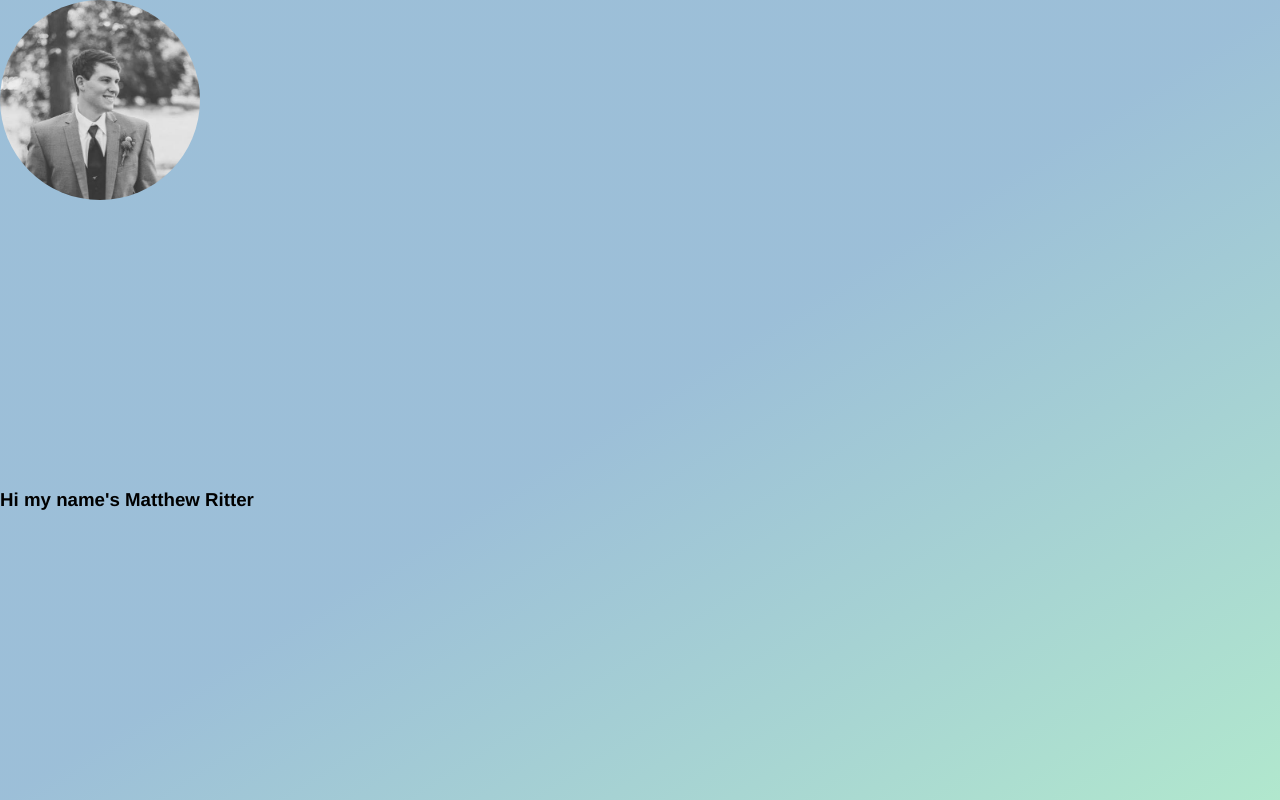
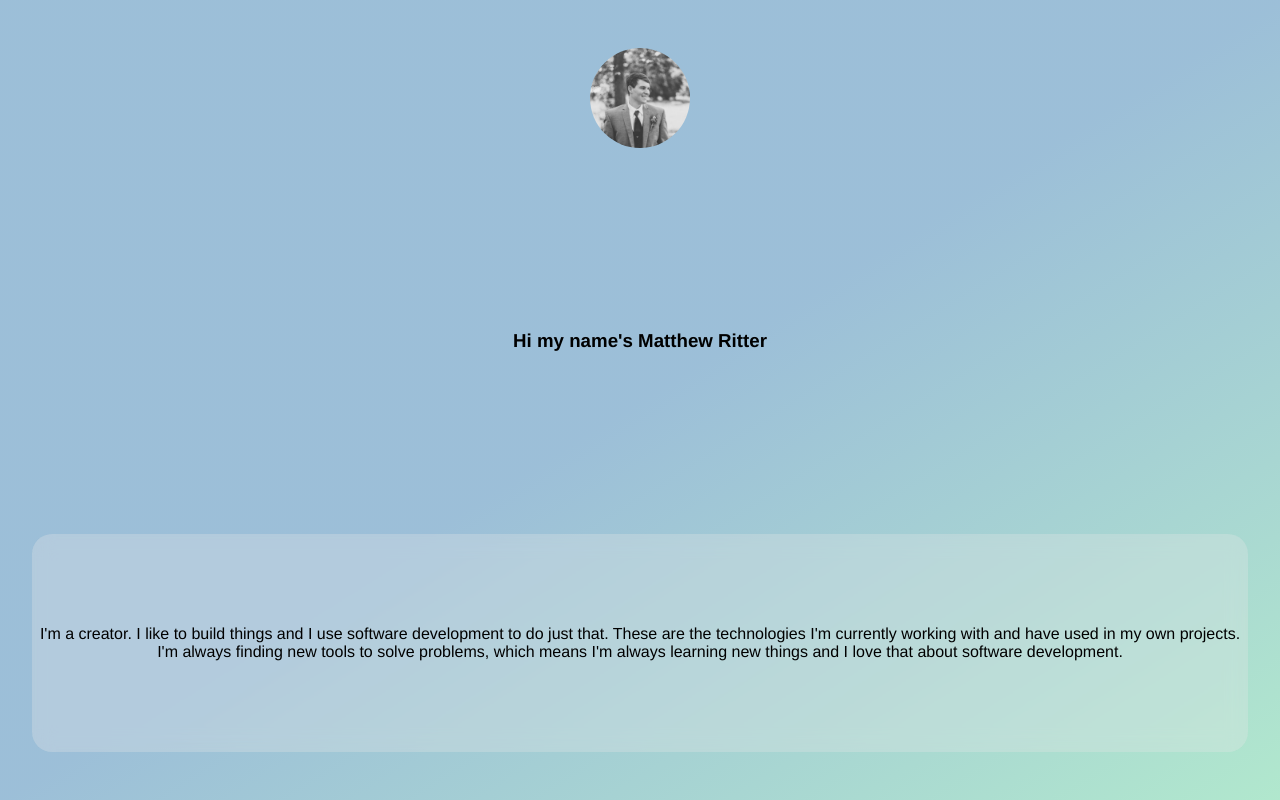
Before and after one commit to mwritter/vue_portfolio, a Vue app: page / in a window 1280 px wide. Built offline with nearby package versions, Linux system fonts and the light colour scheme.

Commit message:
Added Profile component

```diff
--- a/src/App.vue
+++ b/src/App.vue
@@ -2,13 +2,17 @@
   <div id="app">
     <div id="profile_picture"></div>
     <h3>Hi my name's Matthew Ritter</h3>
+    <Profile />
   </div>
 </template>
 
 <script>
+import Profile from "./components/Profile";
 export default {
   name: "app",
-  components: {}
+  components: {
+    Profile
+  }
 };
 </script>
 
@@ -20,6 +24,8 @@ export default {
 }
 #app {
   display: grid;
+  justify-items: center;
+  padding: 3rem 2rem;
   height: 100vh;
   font-family: "Avenir", Helvetica, Arial, sans-serif;
   -webkit-font-smoothing: antialiased;
@@ -34,8 +40,17 @@ export default {
   background: url("./assets/profile_picture.jpg") no-repeat;
   background-size: cover;
   background-position: center;
-  width: 200px;
-  height: 200px;
+  width: 100px;
+  height: 100px;
   border-radius: 50%;
 }
+.info-section {
+  display: flex;
+  flex-direction: column;
+  justify-content: center;
+  text-align: center;
+  background-color: rgba(232, 232, 232, 0.3);
+  backdrop-filter: blur(10px);
+  border-radius: 20px;
+}
 </style>
--- /dev/null
+++ b/src/components/Profile.vue
@@ -0,0 +1,15 @@
+<template>
+  <div class="info-section">
+    <p>
+      I'm a creator. I like to build things and I use software development to do just that. These are the technologies I'm currently working with and have used in my own projects. I'm always
+      finding new tools to solve problems, which means I'm always learning new things and I love that about software development.
+    </p>
+  </div>
+</template>
+
+<script>
+export default {};
+</script>
+
+<style>
+</style>
```
